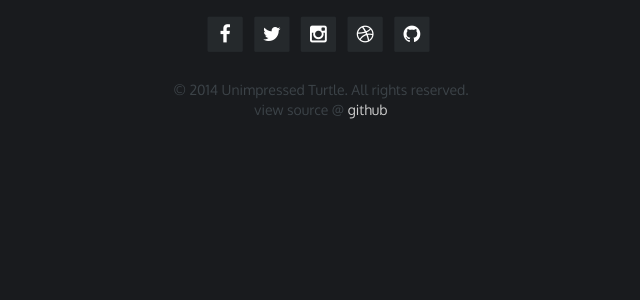
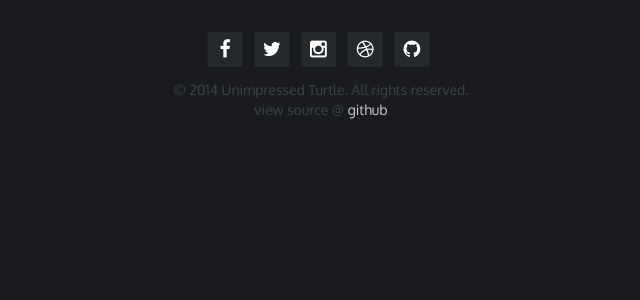
Before and after one commit to unimpressedturtle/unimpressedturtle.github.io, a Jekyll site: the page built from index.html, in a window 1280 px wide. Shown: the top 300 px of the page, without its empty margins (319-959 px from the left). Built offline with Jekyll 4.4.1, drawn with Linux system fonts in a browser that asks for light colours.

Commit message:
vpadding

```diff
--- a/_includes/social.html
+++ b/_includes/social.html
@@ -1,4 +1,4 @@
-<div id="social-container" class="vpadding-15">
+<div id="social-container" class="vpadding-30">
   <ul class="list-inline text-center">
     {% for profile in site.data.social.profiles %}
     <li>
```
